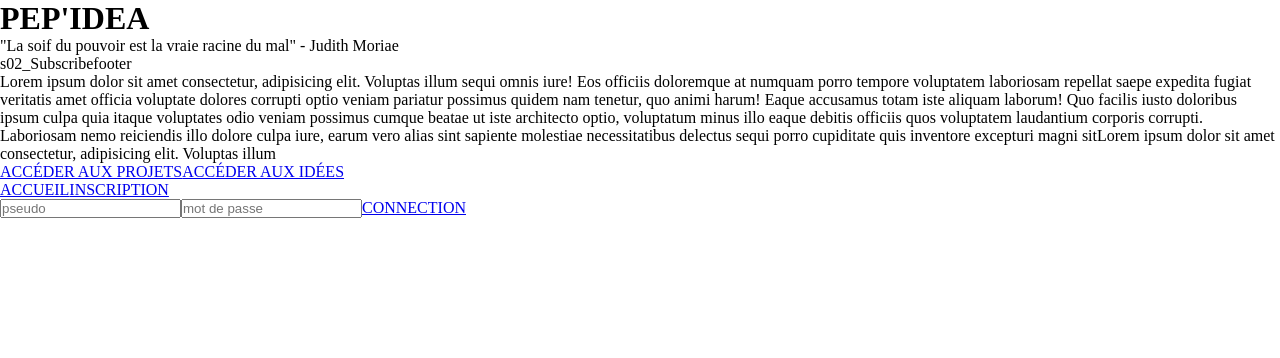
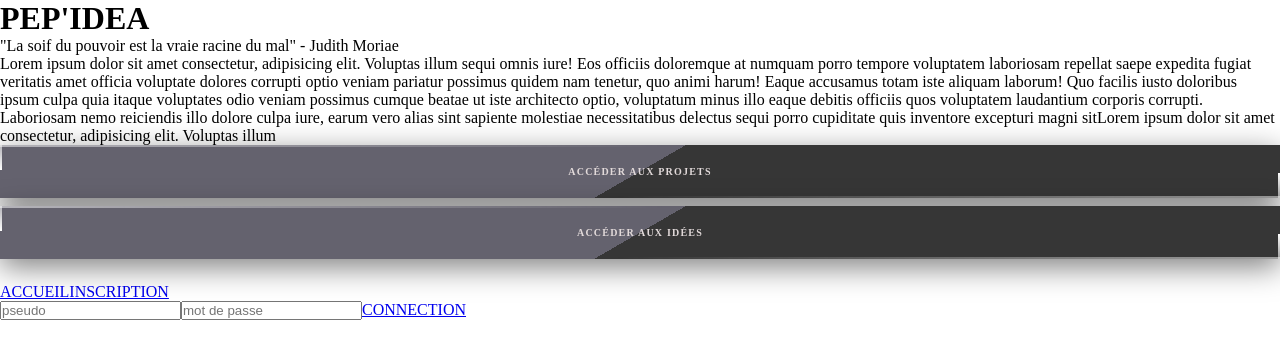
Before and after one commit to WildCodeSchool/remote-fr-q2p3-digico-front, a React (Create React App) app: page / in a window 1280 px wide. Shown: the top 358 px of the page. Built offline with nearby package versions, Linux system fonts and the light colour scheme.

Commit message:
welcome.jsx rectif

```diff
--- a/src/pages/Welcome/Welcome.jsx
+++ b/src/pages/Welcome/Welcome.jsx
@@ -8,14 +8,24 @@ function Welcome() {
     <div className="welcome">
         <h1 className="pepidea">PEP'IDEA</h1>
         <p className="quote">"La soif du pouvoir est la vraie racine du mal" - Judith Moriae</p>
- s02_Subscribefooter
+
         <p className="presentation">Lorem ipsum dolor sit amet consectetur, adipisicing elit. Voluptas illum sequi omnis iure! Eos officiis doloremque at numquam porro tempore voluptatem laboriosam repellat saepe expedita fugiat veritatis amet officia voluptate dolores corrupti optio veniam pariatur possimus quidem nam tenetur, quo animi harum! Eaque accusamus totam iste aliquam laborum! Quo facilis iusto doloribus ipsum culpa quia itaque voluptates odio veniam possimus cumque beatae ut iste architecto optio, voluptatum minus illo eaque debitis officiis quos voluptatem laudantium corporis corrupti. Laboriosam nemo reiciendis illo dolore culpa iure, earum vero alias sint sapiente molestiae necessitatibus delectus sequi porro cupiditate quis inventore excepturi magni sitLorem ipsum dolor sit amet consectetur, adipisicing elit. Voluptas illum</p>
-        <div>
-            <div className="buttons_home">
-            <Link to="/liste-projet" className="link">ACCÉDER AUX PROJETS</Link>
-            <Link to="/liste-idee" className="link">ACCÉDER AUX IDÉES</Link>
-            </div>
+        <div className="buttonWelcome">
+            <Link to="/liste-projet" className="linkWelcome">
+            <span></span>
+            <span></span>
+            <span></span>
+            <span></span>
+                ACCÉDER AUX PROJETS
+            </Link>
 
+            <Link to="/liste-idee" className="linkWelcome">
+            <span></span>
+            <span></span>
+            <span></span>
+            <span></span>
+                ACCÉDER AUX IDÉES
+            </Link>
         </div>
         <SubscribeFooter/>
     </div>
```
